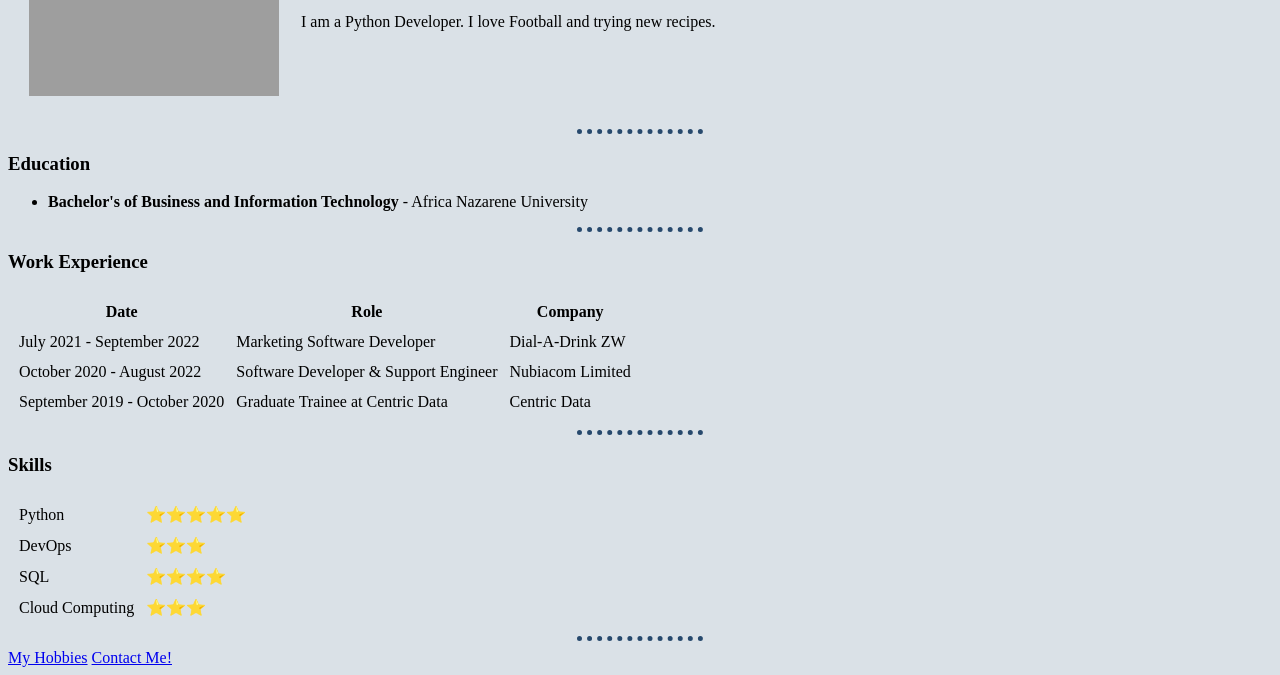
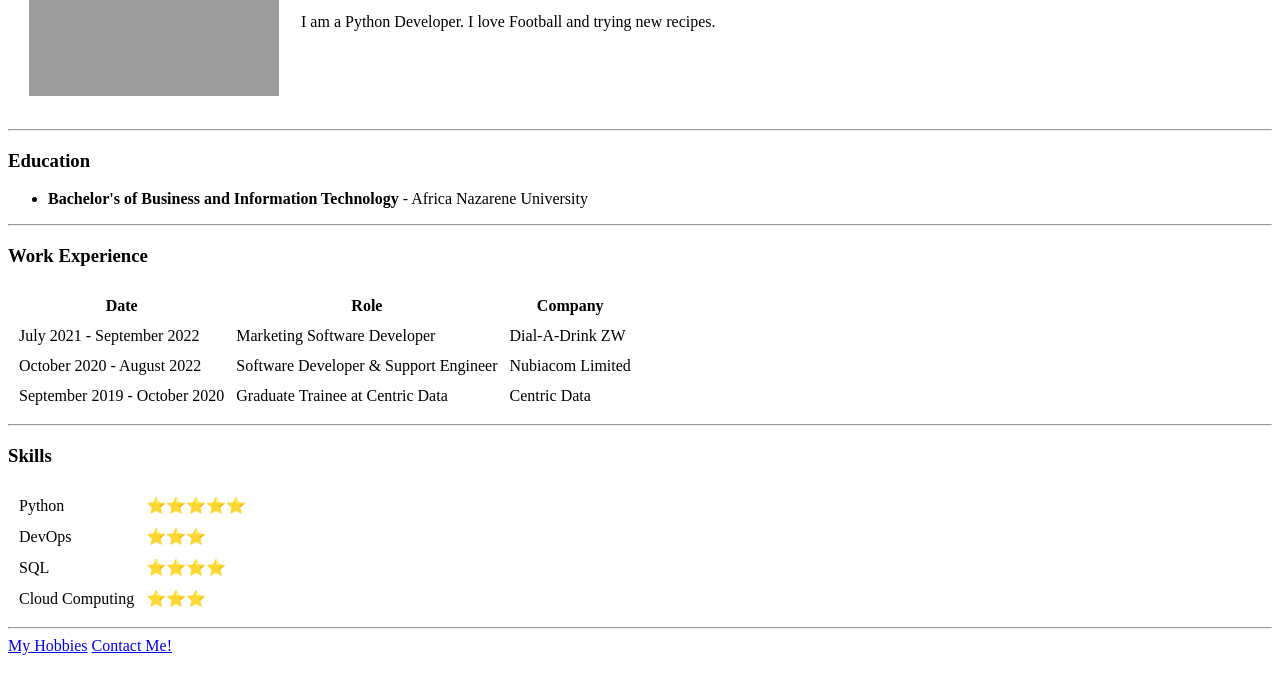
Before and after one commit to masonk16/cv, a plain HTML site: page index.html in a window 1280 px wide. Shown: the part 183-858 px from the top of the page. Drawn offline with Linux system fonts and the light colour scheme; grey boxes are pictures that could not be loaded.

Commit message:
add external css

```diff
--- /dev/null
+++ b/css/styles.css
@@ -0,0 +1,10 @@
+body {
+    background-color: #DAE1E7;
+}
+
+hr {
+    border-style: dotted none none;
+    border-color: #27496D;
+    border-width: 5px;
+    width: 10%;
+}
--- a/index.html
+++ b/index.html
@@ -3,18 +3,6 @@
 <head>
     <meta charset="UTF-8">
     <title>Mason K. Mapfundematsva</title>
-    <style>
-        body {
-            background-color: #DAE1E7;
-        }
-
-        hr {
-            border-style: dotted none none;
-            border-color: #27496D;
-            border-width: 5px;
-            width: 10%;
-        }
-    </style>
 </head>
 <body>
     <table cellspacing="20">
```
